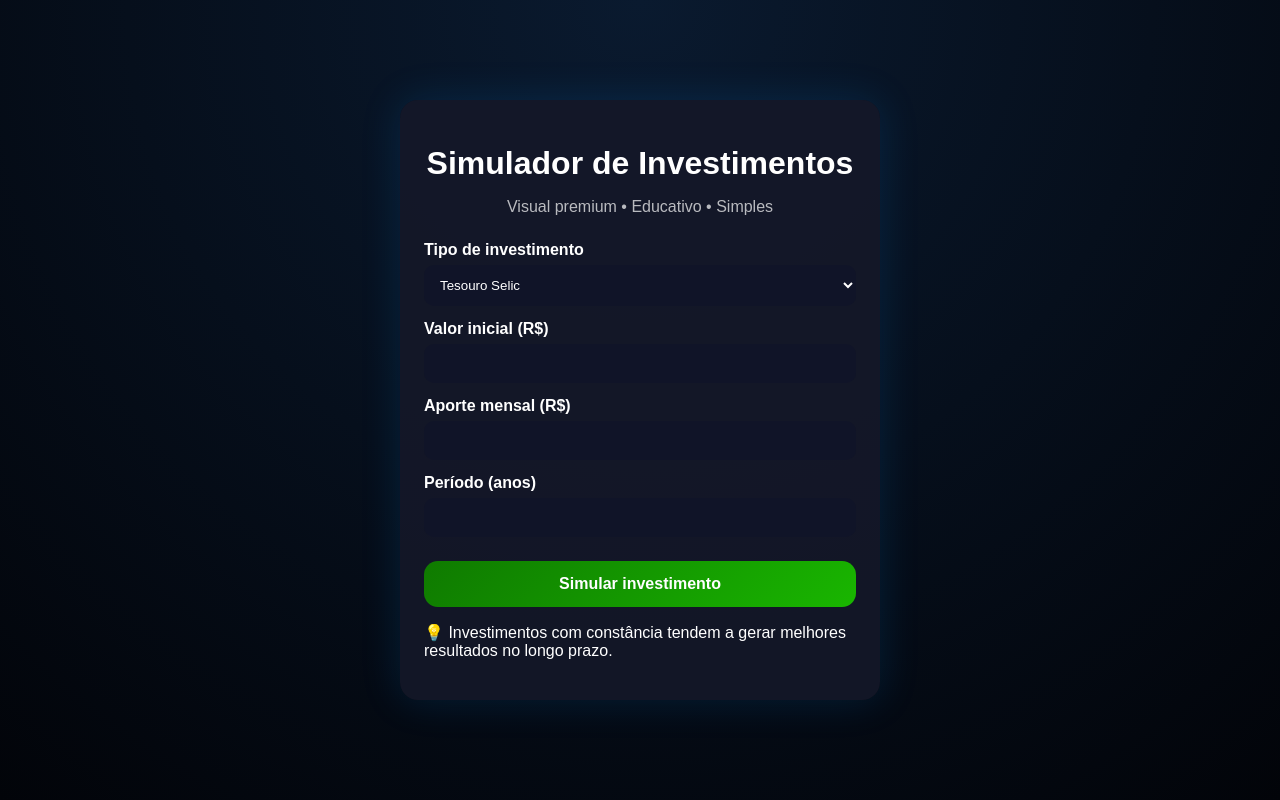
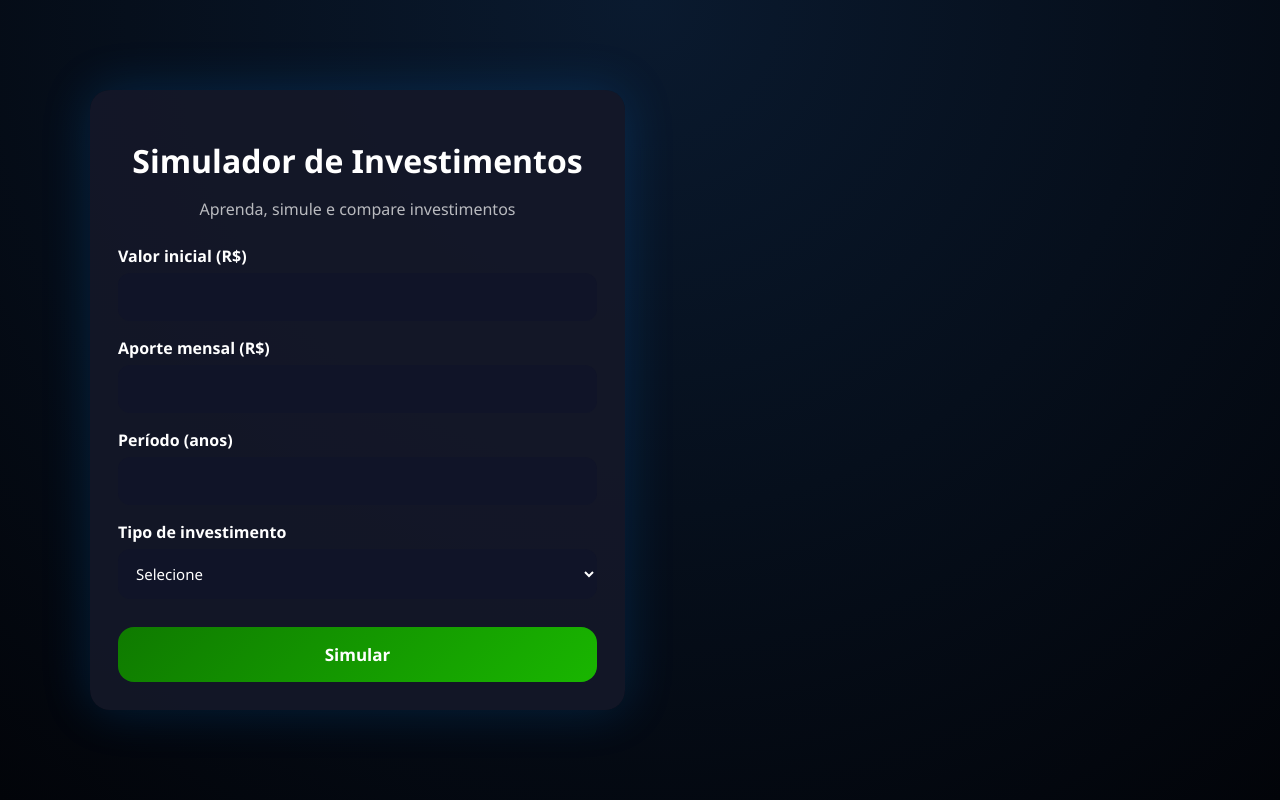
Before and after one commit to brandaoyan19-dotcom/Simulador-investimentos-flask, a Flask app: page / in a window 1280 px wide. Run offline with Flask 3, Linux system fonts and the light colour scheme.

Commit message:
QUASE DESISTINDO

```diff
--- a/static/style.css
+++ b/static/style.css
@@ -1,6 +1,6 @@
 * {
     box-sizing: border-box;
-    font-family: Arial, sans-serif;
+    font-family: "Segoe UI", Arial, sans-serif;
 }
 
 body {
@@ -14,18 +14,24 @@ body {
     color: #fff;
 }
 
-.container {
+.app {
     width: 100%;
-    max-width: 420px;
+    max-width: 1100px;
+    display: grid;
+    grid-template-columns: 1fr;
+    gap: 30px;
+}
+
+.card {
     background: rgba(20, 24, 40, 0.9);
-    padding: 24px;
-    border-radius: 18px;
-    box-shadow: 0 0 40px rgba(0, 150, 255, 0.15);
+    padding: 28px;
+    border-radius: 20px;
+    box-shadow: 0 0 50px rgba(0, 140, 255, 0.18);
 }
 
 h1 {
     text-align: center;
-    margin-bottom: 5px;
+    margin-bottom: 6px;
 }
 
 .sub {
@@ -35,46 +41,56 @@ h1 {
 }
 
 label {
-    margin-top: 14px;
+    margin-top: 16px;
     display: block;
-    font-weight: bold;
+    font-weight: 600;
 }
 
 input, select {
     width: 100%;
-    padding: 12px;
-    border-radius: 10px;
+    padding: 14px;
+    border-radius: 12px;
     border: none;
     margin-top: 6px;
     background: #101428;
     color: white;
+    font-size: 15px;
 }
 
 button {
-    margin-top: 24px;
+    margin-top: 28px;
     width: 100%;
-    padding: 14px;
+    padding: 16px;
     border: none;
-    border-radius: 14px;
+    border-radius: 16px;
     background: linear-gradient(135deg, #0f7a00, #19b600);
     color: white;
-    font-size: 16px;
+    font-size: 17px;
     font-weight: bold;
+    cursor: pointer;
 }
 
 .resultado {
-    margin-top: 20px;
     background: #0e1b2f;
-    padding: 15px;
-    border-radius: 12px;
+    padding: 22px;
+    border-radius: 16px;
+    border-left: 4px solid #1db954;
 }
 
 .resultado p {
-    margin: 6px 0;
+    margin: 8px 0;
 }
 
-@media (min-width: 768px) {
-    .container {
-        max-width: 480px;
+.educativo {
+    margin-top: 15px;
+    font-size: 14px;
+    opacity: 0.85;
+}
+
+/* DESKTOP */
+@media (min-width: 900px) {
+    .app {
+        grid-template-columns: 1fr 1fr;
+        align-items: start;
     }
 }
--- a/templates/index.html
+++ b/templates/index.html
@@ -20,64 +20,91 @@
             }
         }
     </script>
-</head>
+    <body>
 
-<body onload="atualizarCampos()">
-    <div class="container">
+<div class="app">
+
+    <!-- FORMULÁRIO -->
+    <div class="card">
         <h1>Simulador de Investimentos</h1>
-        <p class="sub">Visual premium • Educativo • Simples</p>
+        <p class="sub">Aprenda, simule e compare investimentos</p>
 
         <form method="POST">
-            <label>Tipo de investimento</label>
-            <select name="tipo" id="tipo" onchange="atualizarCampos()" required>
-                <option value="selic">Tesouro Selic</option>
-                <option value="cdb">CDB</option>
-                <option value="ipca">IPCA+</option>
-            </select>
 
             <label>Valor inicial (R$)</label>
-            <input type="number" name="valor_inicial" step="0.01" required>
+            <input type="number" name="valor_inicial" required>
 
             <label>Aporte mensal (R$)</label>
-            <input type="number" name="aporte" step="0.01" required>
+            <input type="number" name="aporte_mensal" required>
 
             <label>Período (anos)</label>
             <input type="number" name="anos" required>
 
-            <!-- IPCA -->
-            <div id="campo-ipca" style="display:none;">
-                <label>IPCA + (% ao ano)</label>
-                <input type="number" name="ipca_extra" step="0.01">
+            <label>Tipo de investimento</label>
+            <select name="tipo" required>
+                <option value="">Selecione</option>
+                <option value="selic">Tesouro Selic</option>
+                <option value="ipca">Tesouro IPCA+</option>
+                <option value="cdb">CDB</option>
+            </select>
+
+            <!-- IPCA+ -->
+            <div id="ipcaExtra" style="display:none;">
+                <label>Adicional do IPCA+ (% ao ano)</label>
+                <input type="number" step="0.01" name="ipca_extra">
+                <small class="educativo">
+                    Exemplo: IPCA + 5% significa inflação + 5% ao ano
+                </small>
             </div>
 
-            <!-- CDI -->
-            <div id="campo-cdi" style="display:none;">
+            <!-- CDB -->
+            <div id="cdbExtra" style="display:none;">
                 <label>Percentual do CDI (%)</label>
-                <input type="number" name="cdi_percentual" step="0.01">
+                <input type="number" step="1" name="cdb_percentual">
+                <small class="educativo">
+                    Exemplo: 110% do CDI costuma render mais que a poupança
+                </small>
             </div>
 
-            <button type="submit">Simular investimento</button>
+            <button type="submit">Simular</button>
         </form>
+    </div>
 
-        {% if resultado %}
-    {% if resultado.erro %}
-        <div class="erro">{{ resultado.erro }}</div>
-    {% else %}
+    <!-- RESULTADO -->
+    {% if resultado and not resultado.erro %}
+    <div class="card">
+        <h2>Resultado da simulação</h2>
+
         <div class="resultado">
             <p><strong>Total investido:</strong> R$ {{ resultado.investido }}</p>
             <p><strong>Valor final:</strong> R$ {{ resultado.final }}</p>
             <p><strong>Lucro:</strong> R$ {{ resultado.lucro }}</p>
             <p><strong>Rendimento:</strong> {{ resultado.percentual }}%</p>
-            <p><em>{{ resultado.avaliacao }}</em></p>
+
+            <p><strong>{{ resultado.avaliacao }}</strong></p>
+
+            <div class="educativo">
+                <p>
+                    Quanto maior o tempo investido, maior o impacto dos juros compostos.
+                    A constância costuma ser mais importante do que tentar “acertar o melhor momento”.
+                </p>
+            </div>
         </div>
+    </div>
     {% endif %}
-{% endif %}
 
-        {% if erro %}
-            <div class="erro">{{ erro }}</div>
-        {% endif %}
+</div>
 
-        <p class="dica">💡 Investimentos com constância tendem a gerar melhores resultados no longo prazo.</p>
-    </div>
+<script>
+const tipo = document.querySelector('select[name="tipo"]');
+const ipca = document.getElementById('ipcaExtra');
+const cdb = document.getElementById('cdbExtra');
+
+tipo.addEventListener('change', () => {
+    ipca.style.display = tipo.value === 'ipca' ? 'block' : 'none';
+    cdb.style.display = tipo.value === 'cdb' ? 'block' : 'none';
+});
+</script>
+
 </body>
 </html>
```
